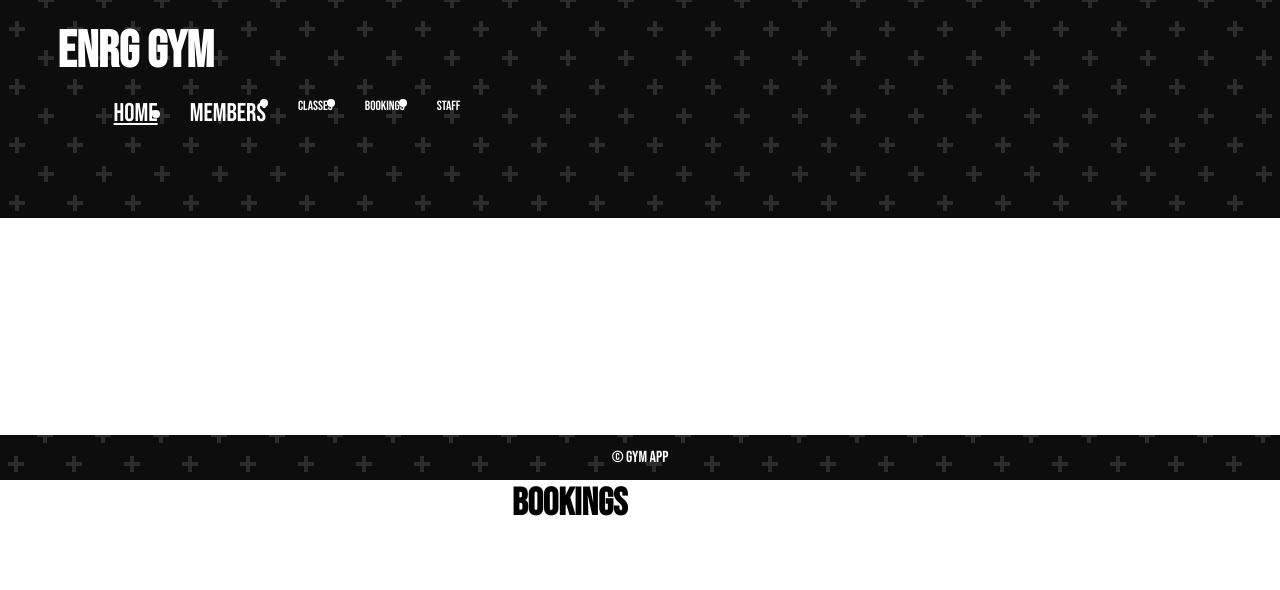
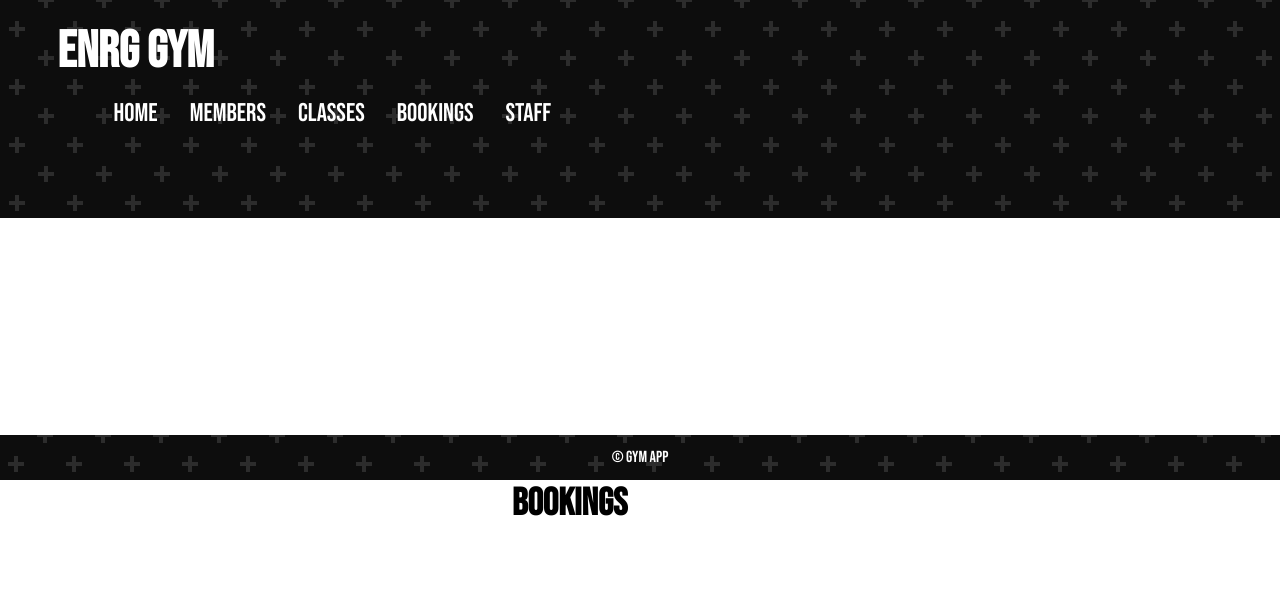
Before and after one commit to mwdfn/gym_web_app, a Flask app: page /bookings/ in a window 1280 px wide; the page is wider, and only the part inside the window is pictured. Shown: the top 590 px of that part. Run offline with Flask 2, Linux system fonts and the light colour scheme; data that the repository does not hold is empty; some libraries are stand-ins or nearby versions.

Commit message:
finish dropdown buttons

```diff
--- a/static/baseStyle.css
+++ b/static/baseStyle.css
@@ -52,7 +52,7 @@
     /* background-color: #04AA6D; */
     color: white;
     padding: 16px;
-    /* font-size: 16px; */
+    font-size: 2vw;
     border: none;
   }
 
--- a/static/style.css
+++ b/static/style.css
@@ -3,6 +3,7 @@
     max-width: 100%;
     /* max-height: 100%; */
     margin: 0 auto;
+    list-style: none
 }
 
 .container1{
--- a/templates/base.html
+++ b/templates/base.html
@@ -25,7 +25,7 @@
         <h1 class="logo">ENRG GYM</h1>
         <nav class="menu">
             <ul class="menu">
-                <a class="dropbtn" href="/">Home</a>
+                <a class="dropbtn" href="/" style="text-decoration: none;">Home</a>
                 <li>
                     <div class="dropdown">
                         <p class="dropbtn">Members</p>
```
